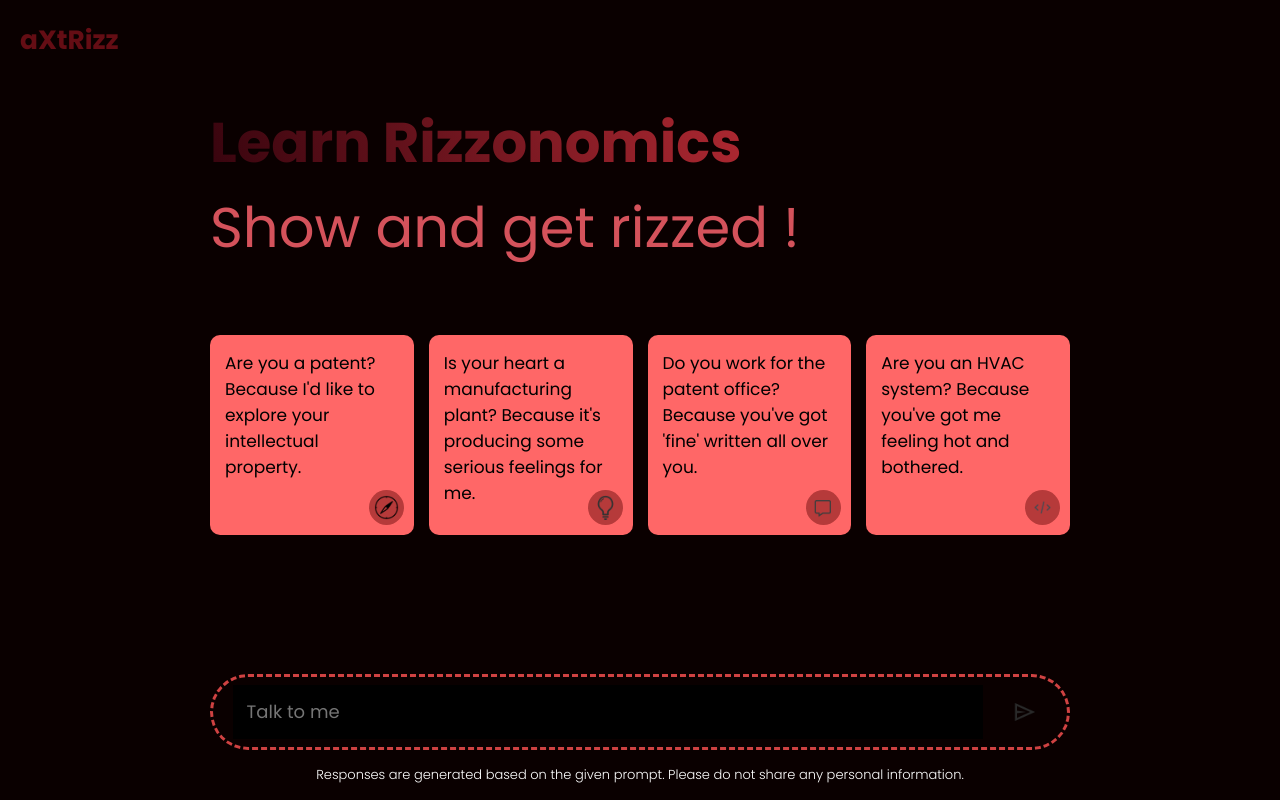
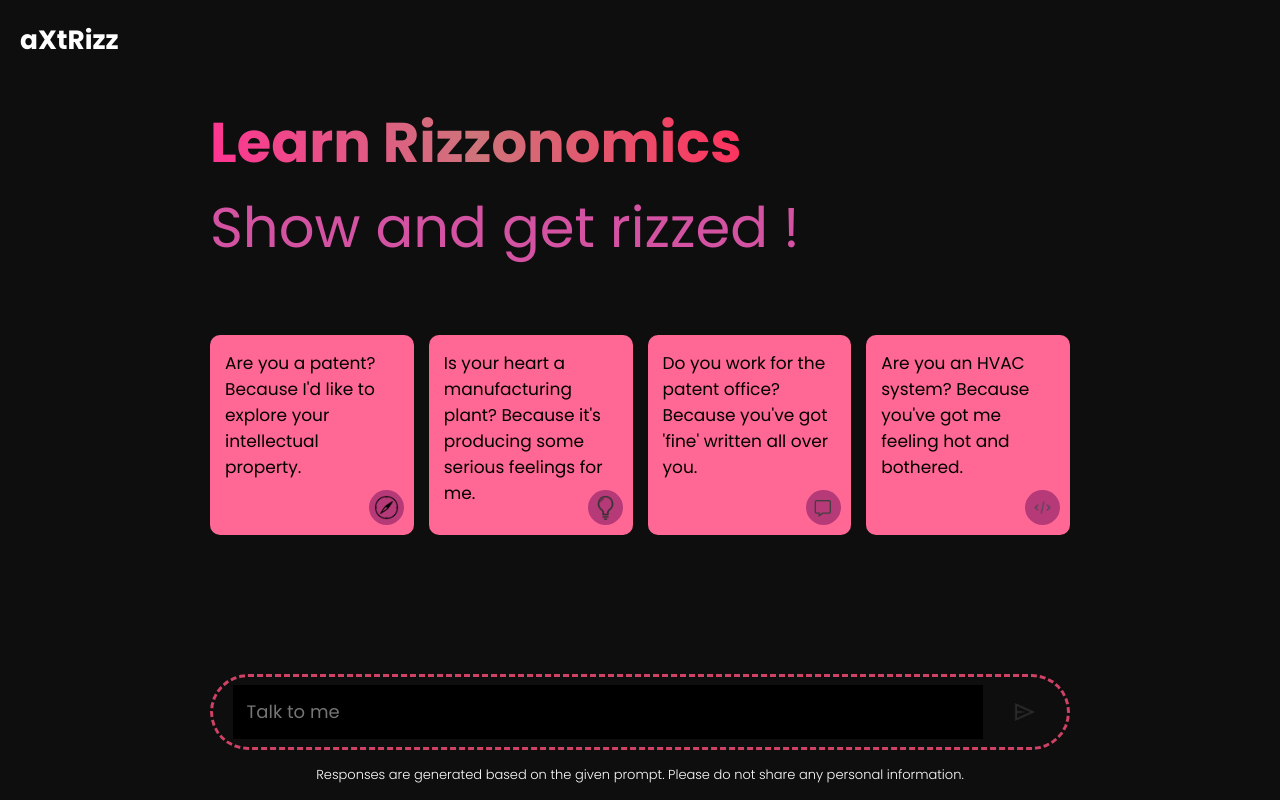
Before and after one commit to aXtr1o1/aXtRizz, a React (Vite) app: page / in a window 1280 px wide. Built offline with nearby package versions, Linux system fonts and the light colour scheme.

Commit message:
Added some colors and changed some colors

```diff
--- a/src/components/Chatbot/Chatbot.css
+++ b/src/components/Chatbot/Chatbot.css
@@ -85,7 +85,7 @@ body {
 }
 
 .chatbot .card p { /* Renamed from .main .card p to .chatbot .card p - if you renamed earlier - We will remove cards section from Chatbot later */
-    color: #000000;
+    color: #222222;
     font-size: 17px;
 }
 
--- a/src/components/Main/Main.css
+++ b/src/components/Main/Main.css
@@ -21,7 +21,7 @@ body {
     justify-content: space-between;
     font-size: 22px;
     padding: 20px;
-    color: #640D14;
+    color: #ffffff;
 }
 
 .main .nav img {
@@ -36,13 +36,13 @@ body {
 
 .main .greet {
     font-size: 56px;
-    color: #d4525b;
+    color: #d452a2;
     font-weight: 500;
     padding: 20px;
 }
 
 .main .greet span {
-    background: -webkit-linear-gradient(16deg, #38040E, #AD2831);
+    background: -webkit-linear-gradient(16deg, #ff3392, #ce747a, #ff305d);
     -webkit-background-clip: text;
     -webkit-text-fill-color: transparent;
 }
@@ -66,7 +66,7 @@ body {
     height: 200px;
     min-width: 200px;
     padding: 15px;
-    background-color: #ff6767;
+    background-color: #ff6795;
     border-radius: 10px;
     position: relative;
     cursor: pointer;
@@ -76,7 +76,7 @@ body {
     width: 35px;
     padding: 5px;
     position: absolute;
-    background-color: rgb(182, 58, 58);
+    background-color: rgb(182, 58, 120);
     border-radius: 20px;
     bottom: 10px;
     right: 10px;
@@ -88,7 +88,7 @@ body {
 }
 
 .main .card:hover {
-    background-color: #ffa8a8;
+    background-color: #ffa8e2;
 }
 
 .main-bottom {
@@ -105,7 +105,7 @@ body {
     justify-content: space-between;
     gap: 20px;
     border-style: dashed;
-    border-color: rgb(207, 66, 66);
+    border-color: rgb(207, 66, 101);
     color: white;
     background-color: transparent;
     padding: 8px 20px;
--- a/src/index.css
+++ b/src/index.css
@@ -12,5 +12,5 @@
 #root{
   min-height: 100vh;
   display: flex;
-  background-color: rgb(10, 0, 0);
+  background-color: rgb(14, 14, 14);
 }
```
